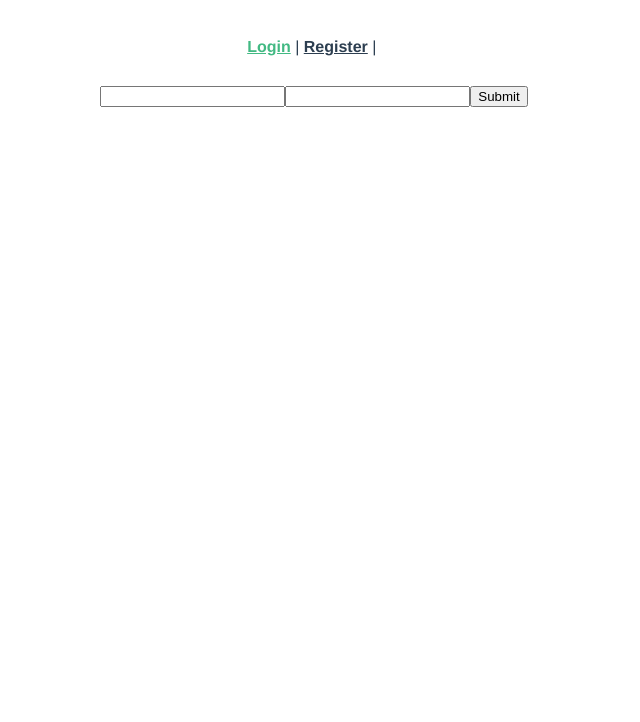
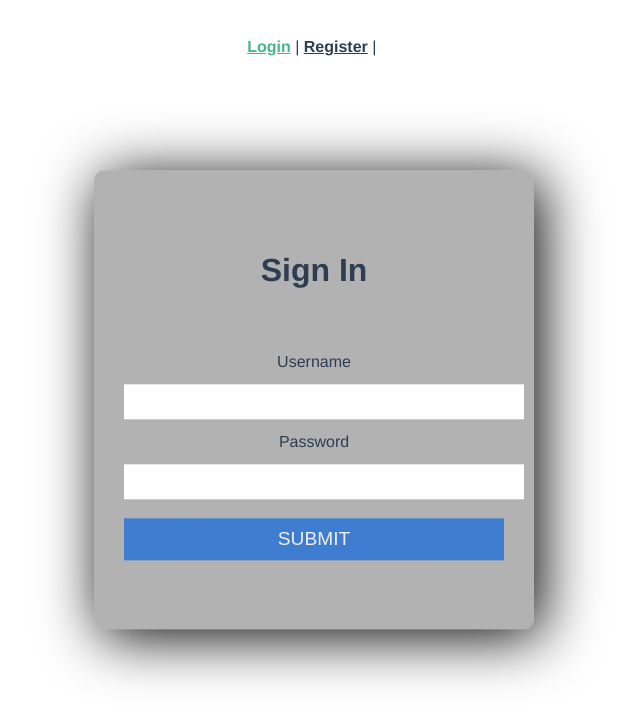
Before and after one commit to Neo6666666/RockPaperScissors, a Vue app in the folder frontend/rock-paper-scissors/: page / in a window 1280 px wide. Shown: the top 722 px of the page, without its empty margins (326-966 px from the left). Built offline with nearby package versions, Linux system fonts and the light colour scheme.

Commit message:
add frontend stuff

```diff
--- /dev/null
+++ b/frontend/rock-paper-scissors/src/components/Sign.component.vue
@@ -0,0 +1,91 @@
+<template>
+    <div class="sign-form-container">
+        <h3>{{ title }}</h3>
+        <form @submit="submitForm" class="sign-form">
+            <div class="form-control">
+                <label for="username">Username</label>
+                <input v-model="username" type="text" name="username" />
+            </div>
+            <div class="form-control">
+                <label for="password">Password</label>
+                <input v-model="password" type="password" name="password" />
+            </div>
+            <div class="form-control">
+                <input type="submit" value="Submit"/>
+            </div>
+        </form>
+  </div>
+</template>
+
+<script lang="ts">
+import { defineComponent, ref, Ref } from "vue";
+
+export default defineComponent({
+    props: {
+        title:{
+            type: String
+        }
+    },
+    setup(props, {emit}) {
+        const username: Ref<string> = ref("");
+        const password: Ref<string> = ref("");
+        const submitForm = (e: Event) => {
+            e.preventDefault();
+            emit('formAction', {
+                username: username.value,
+                password: password.value}
+            )
+        }
+        return {
+            username,
+            password,
+
+            submitForm
+        }
+    },
+    data(){
+        return {
+            username: "",
+            password: ""
+        }
+    }
+})
+
+
+
+</script>
+
+<style lang="scss">
+.sign-form-container{
+    position: absolute;
+    top: 50%;
+    left: 50%;
+    transform: translate(-50%, -50%);
+    background: linear-gradient(rgba(0,0,0,0.3), rgba(0,0,0,0.3));
+    width: 380px;
+    padding: 50px 30px;
+    border-radius: 10px;
+    box-shadow: 7px 7px 60px black;
+}
+h3{
+    font-size: 2em;
+    text-align: center;
+    margin-bottom: 2em;
+}
+.form-control input {
+    width: 100%;
+    display: block;
+    padding: 10px;
+    color: #222;
+    border: none;
+    outline: none;
+    margin: 1em 0em;
+}
+.form-control input[type="submit"]{
+    background:rgb(34, 113, 216);
+    color: white;
+    text-transform: uppercase;
+    font-size: 1.2em;
+    opacity: 0.8;
+}
+</style>
--- /dev/null
+++ b/frontend/rock-paper-scissors/src/models/forms/SignFormData.interface.ts
@@ -0,0 +1,4 @@
+export interface SignFormData {
+    username: String
+    password: String
+}
--- a/frontend/rock-paper-scissors/src/views/Login.vue
+++ b/frontend/rock-paper-scissors/src/views/Login.vue
@@ -1,38 +1,34 @@
 <template>
   <div class="login">
-    <form @submit="submitForm">
-        <input v-model="username" type="text" name="username" />
-        <input v-model="password" type="password" name="password" />
-
-        <button type="submit">Submit</button>
-    </form>
+    <SignComponent :title="formTitle" @formAction="submitForm"/>
   </div>
 </template>
 
 <script lang="ts">
 import { useStore } from 'vuex';
 import { defineComponent, Ref, ref } from 'vue';
+import SignComponent  from "@/components/Sign.component.vue";
+import { SignFormData } from "@/models/forms/SignFormData.interface";
 
 export default defineComponent({
   name: 'Login',
+  components:{
+    SignComponent
+  },
   setup() {
     const store = useStore()
 
-    const username: Ref<string> = ref("");
-    const password: Ref<string> = ref("");
-    const submitForm = (e: Event) => {
-        e.preventDefault();
+    const formTitle: String = "Sign In";
+    const submitForm = (e: SignFormData) => {
+        console.log(e);
 
         store.dispatch('login', {
-            username: username.value,
-            password: password.value
-        });
+          username: e.username,
+          password: e.password
+          });
     }
-
     return {
-      username,
-      password,
-
+      formTitle,
       submitForm
     };
   },
--- a/frontend/rock-paper-scissors/src/views/Register.vue
+++ b/frontend/rock-paper-scissors/src/views/Register.vue
@@ -25,7 +25,7 @@ export default defineComponent({
 
         store.dispatch('register', {
             username: username.value,
-            password_hash: password.value
+            password: password.value
         });
     }
 
```
